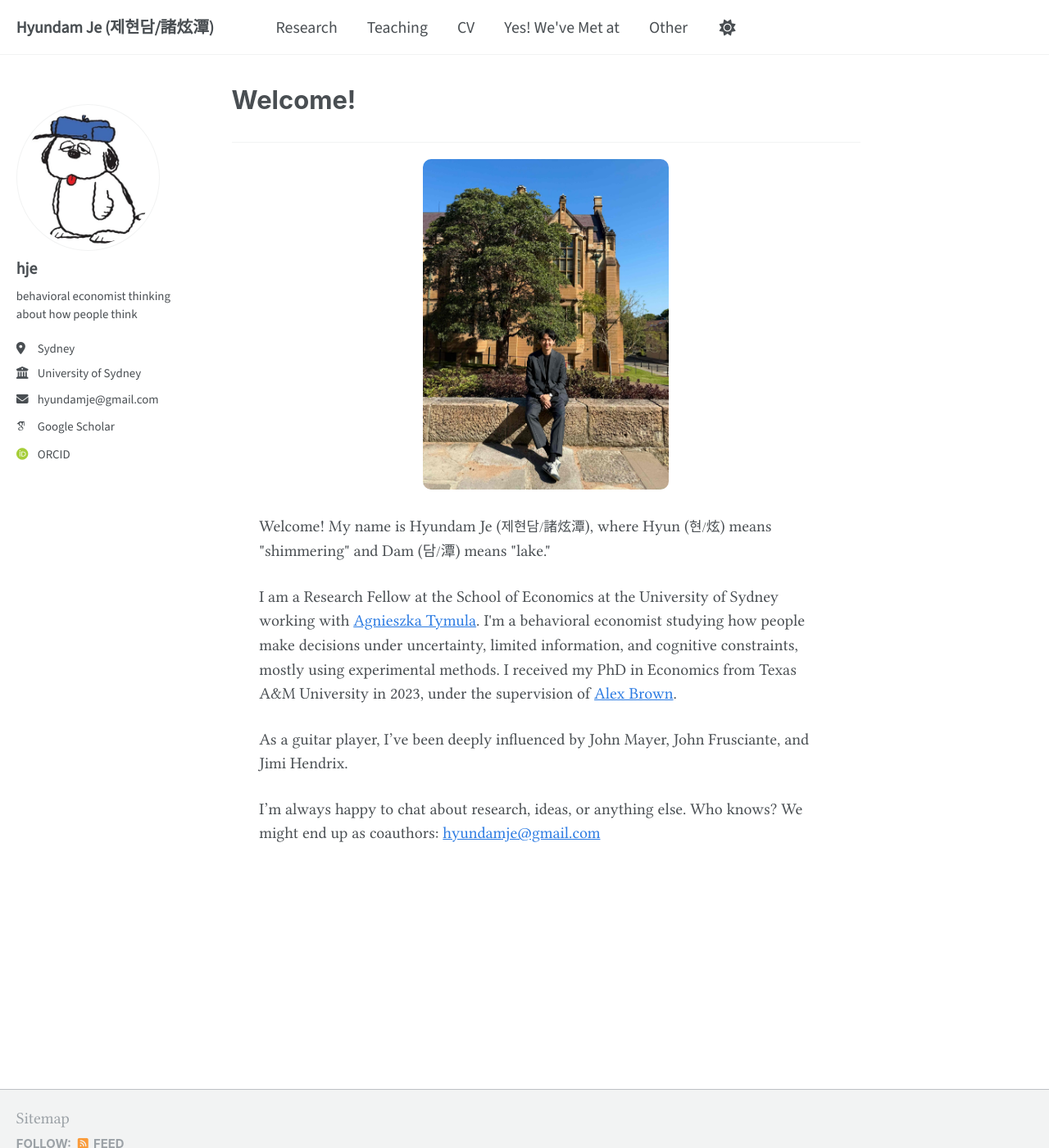
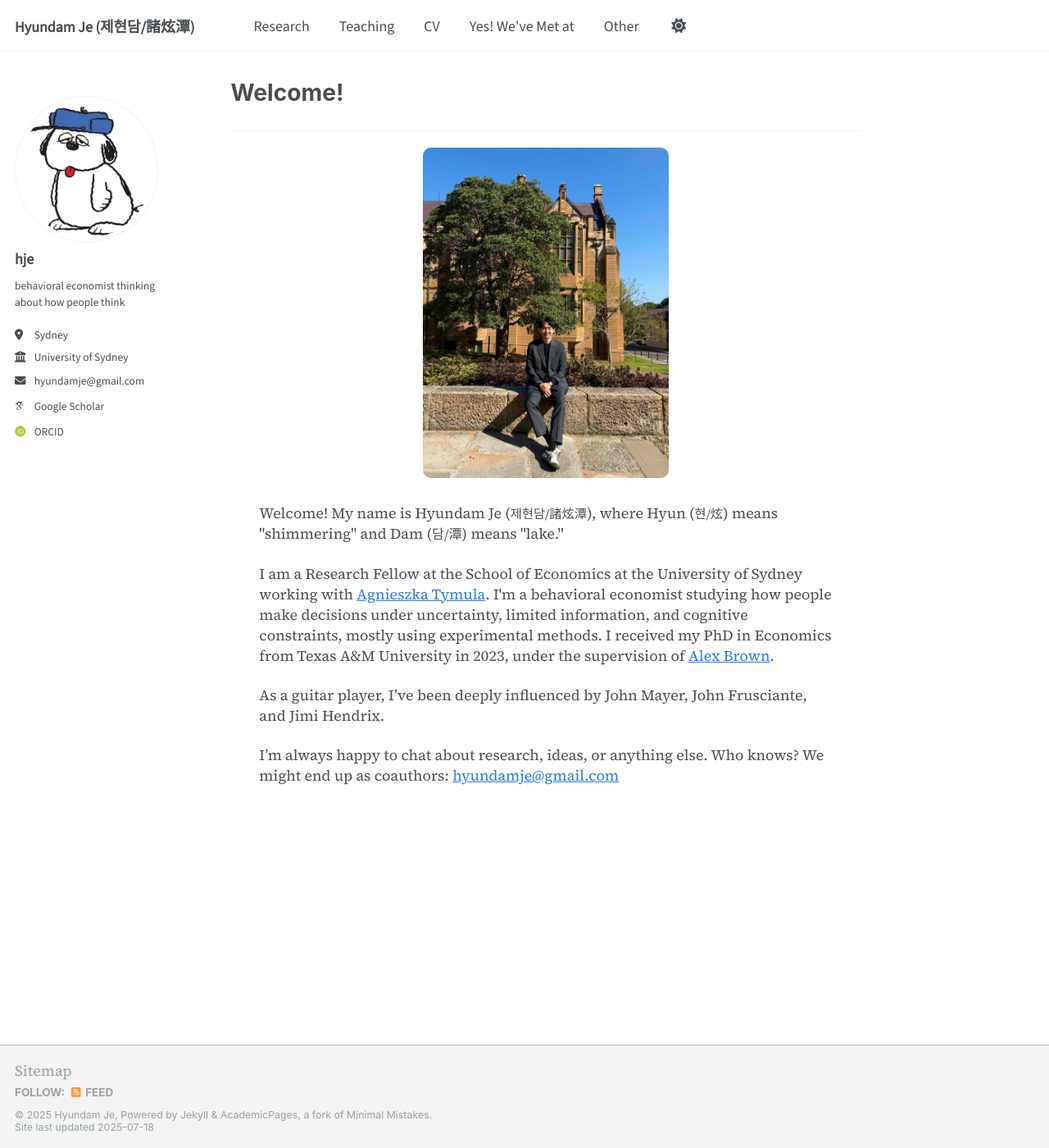
Before and after one commit to hyundamje/hyundamje.github.io, a Jekyll site: the page built from _pages/about.md, in a window 1280 px wide and 1400 px high. Shown: the whole window at 82% size. Built offline with Jekyll 4.4.1, drawn with Linux system fonts in a browser that asks for light colours; some web fonts are replaced.

Commit message:
Update _base.scss

```diff
--- a/_sass/layout/_base.scss
+++ b/_sass/layout/_base.scss
@@ -39,14 +39,13 @@
   padding: $masthead-height 0 0;
   padding-bottom: 9em;
  // font-family: 'Merriweather', serif;
-  // font-family: 'Source Serif 4', serif;
+   font-family: 'Source Serif 4', serif;
  // font-family: 'Roboto Serif', serif;
  // font-family: 'IBM Plex Serif', serif;
-  font-family:  'Libertine', 'Nanum Myeongjo', 'Noto Serif KR', serif;
+ // font-family:  'Libertine', serif;
 
-    line-height: 1.5;
-    font-size: 1.1rem;
-    font-weight: 500;
+   // line-height: 1.5;
+  //  font-weight: 400;
 
   &.overflow--hidden {
     /* when primary navigation is visible, the content in the background won't scroll */
```
